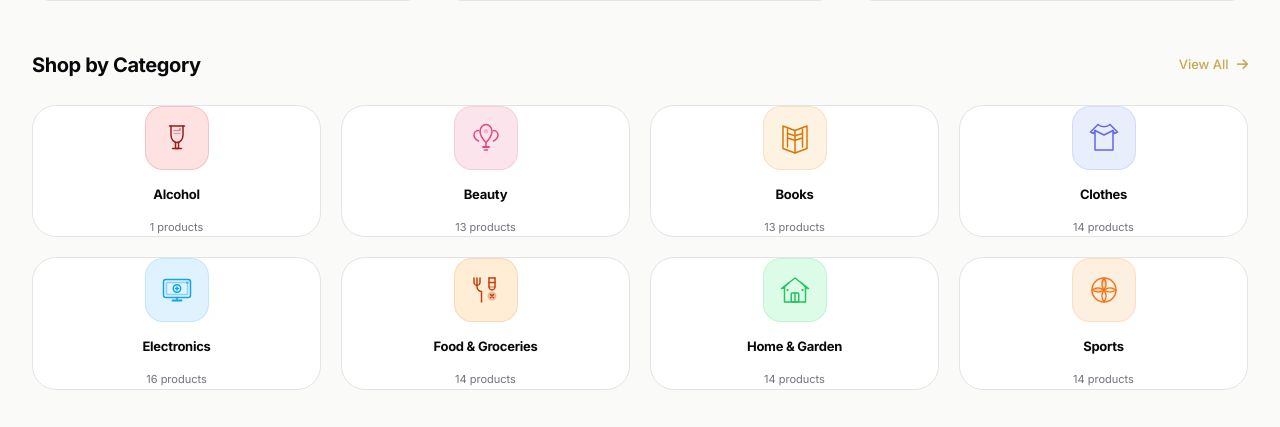
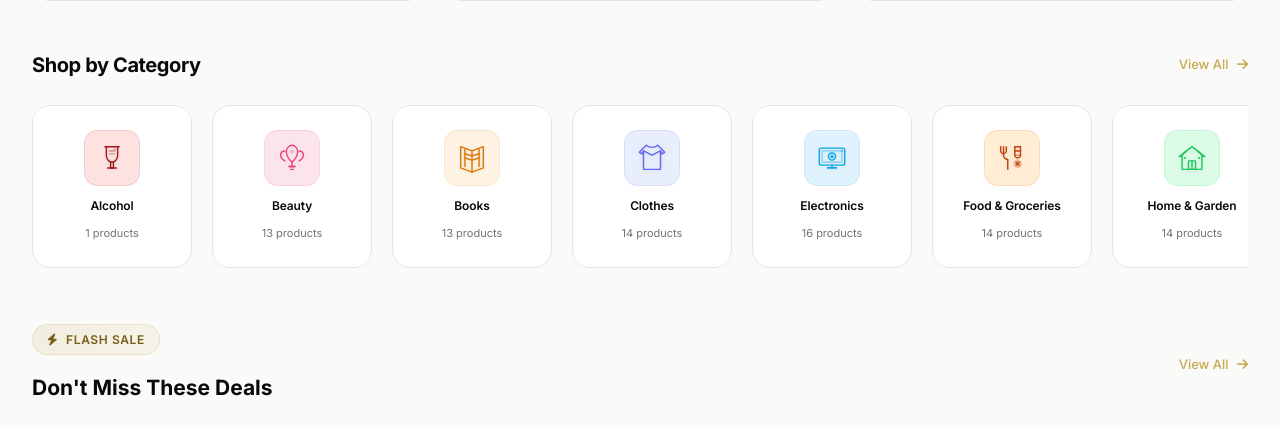
Before and after one commit to KushalKhanal777/MarketPlace, a Django app: page / in a window 1280 px wide. Shown: the part 678-1105 px from the top of the page. Run offline with Django 4.2, Linux system fonts and the light colour scheme; data comes from the database, SQL or seed files in the repository; data that the repository does not hold is empty.

Commit message:
revert category layout to horizontal scroll, keep new icons
- Reverted to horizontal scrollable row layout
- Kept all 8 new modern SVG icons
- Restored original card sizes and hover effects
- Removed grid responsive rules

```diff
--- a/static/css/style.css
+++ b/static/css/style.css
@@ -470,112 +470,95 @@ input, textarea, select { font-family: inherit; }
 .feature-text p { font-size: var(--text-xs); color: var(--ink-muted); line-height: 1.5; }
 
 /* ========== CATEGORIES ========== */
-.categories-section { padding: var(--sp-8) 0 var(--sp-12); }
-.categories-grid { display: grid; grid-template-columns: repeat(4, 1fr); gap: var(--sp-5); }
+.categories-grid { display: flex; gap: var(--sp-5); margin-bottom: var(--sp-12); overflow-x: auto; scroll-snap-type: x mandatory; -webkit-overflow-scrolling: touch; scrollbar-width: none; padding-bottom: var(--sp-2); }
+.categories-grid::-webkit-scrollbar { display: none; }
+.categories-grid .category-card { flex: 0 0 auto; width: 160px; scroll-snap-align: start; }
 
 /* Base card */
-.category-card { display: flex; flex-direction: column; align-items: center; justify-content: center; gap: var(--sp-4); padding: var(--sp-7) var(--sp-4) var(--sp-5); background: var(--surface); border: 1px solid var(--border); border-radius: var(--r-2xl); text-align: center; transition: all 0.35s cubic-bezier(0.16, 1, 0.3, 1); text-decoration: none; position: relative; overflow: hidden; cursor: pointer; }
-.category-card::before { content: ''; position: absolute; inset: 0; opacity: 0; transition: opacity 0.35s ease; pointer-events: none; border-radius: inherit; }
-.category-card::after { content: ''; position: absolute; top: 0; left: 50%; transform: translateX(-50%); width: 60px; height: 3px; border-radius: 0 0 4px 4px; opacity: 0; transition: all 0.35s ease; }
-.category-card:hover { transform: translateY(-8px) scale(1.02); border-color: transparent; }
+.category-card { display: flex; flex-direction: column; align-items: center; justify-content: center; gap: var(--sp-3); padding: var(--sp-6) var(--sp-3); background: var(--surface); border: 1px solid var(--border); border-radius: var(--r-xl); text-align: center; transition: all var(--dur-base) var(--ease-out); text-decoration: none; position: relative; overflow: hidden; }
+.category-card::before { content: ''; position: absolute; inset: 0; opacity: 0; transition: opacity var(--dur-base); pointer-events: none; border-radius: inherit; }
+.category-card:hover { transform: translateY(-6px); }
 .category-card:hover::before { opacity: 1; }
-.category-card:hover::after { opacity: 1; width: 80px; }
 
 /* Icon container */
-.category-icon { width: 64px; height: 64px; border-radius: var(--r-xl); display: flex; align-items: center; justify-content: center; transition: all 0.35s cubic-bezier(0.16, 1, 0.3, 1); overflow: hidden; border: 1.5px solid transparent; position: relative; z-index: 1; flex-shrink: 0; }
-.category-icon img { width: 36px; height: 36px; object-fit: contain; transition: transform 0.35s cubic-bezier(0.16, 1, 0.3, 1); }
-.category-card:hover .category-icon { transform: scale(1.15) rotate(-3deg); }
-.category-card:hover .category-icon img { transform: scale(1.1); }
+.category-icon { width: 56px; height: 56px; border-radius: var(--r-lg); display: flex; align-items: center; justify-content: center; transition: all var(--dur-base) var(--ease-out); overflow: hidden; border: 1.5px solid transparent; position: relative; z-index: 1; flex-shrink: 0; }
+.category-icon img { width: 34px; height: 34px; object-fit: contain; transition: transform var(--dur-base) var(--ease-out); filter: drop-shadow(0 1px 2px rgba(0,0,0,0.06)); }
+.category-card:hover .category-icon { transform: scale(1.1); }
+.category-card:hover .category-icon img { transform: scale(1.06); }
 
 /* Text */
-.category-card h3 { font-size: var(--text-sm); font-weight: 650; color: var(--ink); letter-spacing: -0.02em; position: relative; z-index: 1; line-height: 1.3; transition: color 0.3s ease; }
-.category-count { font-size: 11px; color: var(--ink-muted); font-weight: 400; position: relative; z-index: 1; transition: color 0.3s ease; }
+.category-card h3 { font-size: var(--text-xs); font-weight: 600; color: var(--ink); letter-spacing: -0.01em; position: relative; z-index: 1; line-height: 1.3; }
+.category-count { font-size: 11px; color: var(--ink-muted); font-weight: 400; position: relative; z-index: 1; }
 
 /* Arrow indicator */
-.category-arrow { position: absolute; bottom: var(--sp-4); right: var(--sp-4); width: 28px; height: 28px; border-radius: var(--r-full); display: flex; align-items: center; justify-content: center; font-size: 11px; opacity: 0; transform: translate(-4px, 4px); transition: all 0.35s cubic-bezier(0.16, 1, 0.3, 1); z-index: 1; }
-.category-card:hover .category-arrow { opacity: 1; transform: translate(0, 0); }
+.category-arrow { position: absolute; top: var(--sp-4); right: var(--sp-4); width: 24px; height: 24px; border-radius: var(--r-full); display: flex; align-items: center; justify-content: center; font-size: 10px; opacity: 0; transform: translateX(-4px); transition: all var(--dur-base) var(--ease-out); z-index: 1; }
+.category-card:hover .category-arrow { opacity: 1; transform: translateX(0); }
 
 /* ===== Per-category color themes ===== */
 
 /* Beauty — rose/pink */
-.cat-beauty { --cat-bg: linear-gradient(160deg, #fdf2f4 0%, #fce7eb 100%); --cat-icon-bg: #fce4ec; --cat-icon-border: rgba(236,72,110,0.15); --cat-icon-hover: linear-gradient(135deg, #fce4ec, #f8bbd0); --cat-glow: rgba(236,72,110,0.12); --cat-accent: #e8467a; --cat-bar: #e8467a; }
+.cat-beauty { --cat-bg: linear-gradient(160deg, #fdf2f4 0%, #fce7eb 100%); --cat-icon-bg: #fce4ec; --cat-icon-border: rgba(236,72,110,0.12); --cat-icon-hover: #f8bbd0; --cat-glow: rgba(236,72,110,0.08); --cat-accent: #e8467a; --cat-arrow-bg: rgba(236,72,110,0.08); }
 .cat-beauty::before { background: var(--cat-bg); }
-.cat-beauty::after { background: var(--cat-bar); }
 .cat-beauty .category-icon { background: var(--cat-icon-bg); border-color: var(--cat-icon-border); }
-.cat-beauty:hover { box-shadow: 0 16px 48px -8px var(--cat-glow), 0 4px 12px -2px rgba(0,0,0,0.06); }
-.cat-beauty:hover .category-icon { background: var(--cat-icon-hover); border-color: rgba(236,72,110,0.25); }
-.cat-beauty:hover h3 { color: var(--cat-accent); }
-.cat-beauty .category-arrow { background: rgba(236,72,110,0.1); color: var(--cat-accent); }
+.cat-beauty:hover { border-color: rgba(236,72,110,0.2); box-shadow: 0 12px 40px -8px var(--cat-glow), 0 2px 8px -2px rgba(0,0,0,0.04); }
+.cat-beauty:hover .category-icon { background: var(--cat-icon-hover); border-color: rgba(236,72,110,0.2); }
+.cat-beauty .category-arrow { background: var(--cat-arrow-bg); color: var(--cat-accent); }
 
 /* Books — warm amber */
-.cat-books { --cat-bg: linear-gradient(160deg, #fef9f0 0%, #fdf3e0 100%); --cat-icon-bg: #fef3e2; --cat-icon-border: rgba(217,119,6,0.15); --cat-icon-hover: linear-gradient(135deg, #fef3e2, #fde5c0); --cat-glow: rgba(217,119,6,0.12); --cat-accent: #d97706; --cat-bar: #d97706; }
+.cat-books { --cat-bg: linear-gradient(160deg, #fef9f0 0%, #fdf3e0 100%); --cat-icon-bg: #fef3e2; --cat-icon-border: rgba(217,119,6,0.12); --cat-icon-hover: #fde5c0; --cat-glow: rgba(217,119,6,0.08); --cat-accent: #d97706; --cat-arrow-bg: rgba(217,119,6,0.08); }
 .cat-books::before { background: var(--cat-bg); }
-.cat-books::after { background: var(--cat-bar); }
 .cat-books .category-icon { background: var(--cat-icon-bg); border-color: var(--cat-icon-border); }
-.cat-books:hover { box-shadow: 0 16px 48px -8px var(--cat-glow), 0 4px 12px -2px rgba(0,0,0,0.06); }
-.cat-books:hover .category-icon { background: var(--cat-icon-hover); border-color: rgba(217,119,6,0.25); }
-.cat-books:hover h3 { color: var(--cat-accent); }
-.cat-books .category-arrow { background: rgba(217,119,6,0.1); color: var(--cat-accent); }
+.cat-books:hover { border-color: rgba(217,119,6,0.2); box-shadow: 0 12px 40px -8px var(--cat-glow), 0 2px 8px -2px rgba(0,0,0,0.04); }
+.cat-books:hover .category-icon { background: var(--cat-icon-hover); border-color: rgba(217,119,6,0.2); }
+.cat-books .category-arrow { background: var(--cat-arrow-bg); color: var(--cat-accent); }
 
 /* Clothes — indigo/lavender */
-.cat-clothes { --cat-bg: linear-gradient(160deg, #f0f4fe 0%, #e8eefb 100%); --cat-icon-bg: #e8eefb; --cat-icon-border: rgba(99,102,241,0.15); --cat-icon-hover: linear-gradient(135deg, #e8eefb, #d5ddf8); --cat-glow: rgba(99,102,241,0.12); --cat-accent: #6366f1; --cat-bar: #6366f1; }
+.cat-clothes { --cat-bg: linear-gradient(160deg, #f0f4fe 0%, #e8eefb 100%); --cat-icon-bg: #e8eefb; --cat-icon-border: rgba(99,102,241,0.12); --cat-icon-hover: #d5ddf8; --cat-glow: rgba(99,102,241,0.08); --cat-accent: #6366f1; --cat-arrow-bg: rgba(99,102,241,0.08); }
 .cat-clothes::before { background: var(--cat-bg); }
-.cat-clothes::after { background: var(--cat-bar); }
 .cat-clothes .category-icon { background: var(--cat-icon-bg); border-color: var(--cat-icon-border); }
-.cat-clothes:hover { box-shadow: 0 16px 48px -8px var(--cat-glow), 0 4px 12px -2px rgba(0,0,0,0.06); }
-.cat-clothes:hover .category-icon { background: var(--cat-icon-hover); border-color: rgba(99,102,241,0.25); }
-.cat-clothes:hover h3 { color: var(--cat-accent); }
-.cat-clothes .category-arrow { background: rgba(99,102,241,0.1); color: var(--cat-accent); }
+.cat-clothes:hover { border-color: rgba(99,102,241,0.2); box-shadow: 0 12px 40px -8px var(--cat-glow), 0 2px 8px -2px rgba(0,0,0,0.04); }
+.cat-clothes:hover .category-icon { background: var(--cat-icon-hover); border-color: rgba(99,102,241,0.2); }
+.cat-clothes .category-arrow { background: var(--cat-arrow-bg); color: var(--cat-accent); }
 
 /* Electronics — sky blue */
-.cat-electronics { --cat-bg: linear-gradient(160deg, #f0f9fe 0%, #e0f2fe 100%); --cat-icon-bg: #e0f2fe; --cat-icon-border: rgba(14,165,233,0.15); --cat-icon-hover: linear-gradient(135deg, #e0f2fe, #bae6fd); --cat-glow: rgba(14,165,233,0.12); --cat-accent: #0ea5e9; --cat-bar: #0ea5e9; }
+.cat-electronics { --cat-bg: linear-gradient(160deg, #f0f9fe 0%, #e0f2fe 100%); --cat-icon-bg: #e0f2fe; --cat-icon-border: rgba(14,165,233,0.12); --cat-icon-hover: #bae6fd; --cat-glow: rgba(14,165,233,0.08); --cat-accent: #0ea5e9; --cat-arrow-bg: rgba(14,165,233,0.08); }
 .cat-electronics::before { background: var(--cat-bg); }
-.cat-electronics::after { background: var(--cat-bar); }
 .cat-electronics .category-icon { background: var(--cat-icon-bg); border-color: var(--cat-icon-border); }
-.cat-electronics:hover { box-shadow: 0 16px 48px -8px var(--cat-glow), 0 4px 12px -2px rgba(0,0,0,0.06); }
-.cat-electronics:hover .category-icon { background: var(--cat-icon-hover); border-color: rgba(14,165,233,0.25); }
-.cat-electronics:hover h3 { color: var(--cat-accent); }
-.cat-electronics .category-arrow { background: rgba(14,165,233,0.1); color: var(--cat-accent); }
+.cat-electronics:hover { border-color: rgba(14,165,233,0.2); box-shadow: 0 12px 40px -8px var(--cat-glow), 0 2px 8px -2px rgba(0,0,0,0.04); }
+.cat-electronics:hover .category-icon { background: var(--cat-icon-hover); border-color: rgba(14,165,233,0.2); }
+.cat-electronics .category-arrow { background: var(--cat-arrow-bg); color: var(--cat-accent); }
 
 /* Home & Garden — emerald green */
-.cat-home { --cat-bg: linear-gradient(160deg, #f0fdf4 0%, #dcfce7 100%); --cat-icon-bg: #dcfce7; --cat-icon-border: rgba(34,197,94,0.15); --cat-icon-hover: linear-gradient(135deg, #dcfce7, #bbf7d0); --cat-glow: rgba(34,197,94,0.12); --cat-accent: #16a34a; --cat-bar: #22c55e; }
+.cat-home { --cat-bg: linear-gradient(160deg, #f0fdf4 0%, #dcfce7 100%); --cat-icon-bg: #dcfce7; --cat-icon-border: rgba(34,197,94,0.12); --cat-icon-hover: #bbf7d0; --cat-glow: rgba(34,197,94,0.08); --cat-accent: #16a34a; --cat-arrow-bg: rgba(34,197,94,0.08); }
 .cat-home::before { background: var(--cat-bg); }
-.cat-home::after { background: var(--cat-bar); }
 .cat-home .category-icon { background: var(--cat-icon-bg); border-color: var(--cat-icon-border); }
-.cat-home:hover { box-shadow: 0 16px 48px -8px var(--cat-glow), 0 4px 12px -2px rgba(0,0,0,0.06); }
-.cat-home:hover .category-icon { background: var(--cat-icon-hover); border-color: rgba(34,197,94,0.25); }
-.cat-home:hover h3 { color: var(--cat-accent); }
-.cat-home .category-arrow { background: rgba(34,197,94,0.1); color: var(--cat-accent); }
+.cat-home:hover { border-color: rgba(34,197,94,0.2); box-shadow: 0 12px 40px -8px var(--cat-glow), 0 2px 8px -2px rgba(0,0,0,0.04); }
+.cat-home:hover .category-icon { background: var(--cat-icon-hover); border-color: rgba(34,197,94,0.2); }
+.cat-home .category-arrow { background: var(--cat-arrow-bg); color: var(--cat-accent); }
 
 /* Sports — orange */
-.cat-sports { --cat-bg: linear-gradient(160deg, #fef6f0 0%, #fef0e0 100%); --cat-icon-bg: #fef0e0; --cat-icon-border: rgba(249,115,22,0.15); --cat-icon-hover: linear-gradient(135deg, #fef0e0, #fed7aa); --cat-glow: rgba(249,115,22,0.12); --cat-accent: #ea580c; --cat-bar: #f97316; }
+.cat-sports { --cat-bg: linear-gradient(160deg, #fef6f0 0%, #fef0e0 100%); --cat-icon-bg: #fef0e0; --cat-icon-border: rgba(249,115,22,0.12); --cat-icon-hover: #fed7aa; --cat-glow: rgba(249,115,22,0.08); --cat-accent: #ea580c; --cat-arrow-bg: rgba(249,115,22,0.08); }
 .cat-sports::before { background: var(--cat-bg); }
-.cat-sports::after { background: var(--cat-bar); }
 .cat-sports .category-icon { background: var(--cat-icon-bg); border-color: var(--cat-icon-border); }
-.cat-sports:hover { box-shadow: 0 16px 48px -8px var(--cat-glow), 0 4px 12px -2px rgba(0,0,0,0.06); }
-.cat-sports:hover .category-icon { background: var(--cat-icon-hover); border-color: rgba(249,115,22,0.25); }
-.cat-sports:hover h3 { color: var(--cat-accent); }
-.cat-sports .category-arrow { background: rgba(249,115,22,0.1); color: var(--cat-accent); }
+.cat-sports:hover { border-color: rgba(249,115,22,0.2); box-shadow: 0 12px 40px -8px var(--cat-glow), 0 2px 8px -2px rgba(0,0,0,0.04); }
+.cat-sports:hover .category-icon { background: var(--cat-icon-hover); border-color: rgba(249,115,22,0.2); }
+.cat-sports .category-arrow { background: var(--cat-arrow-bg); color: var(--cat-accent); }
 
 /* Alcohol — wine/burgundy */
-.cat-alcohol { --cat-bg: linear-gradient(160deg, #fef2f2 0%, #fee2e2 100%); --cat-icon-bg: #fee2e2; --cat-icon-border: rgba(190,18,60,0.15); --cat-icon-hover: linear-gradient(135deg, #fee2e2, #fecaca); --cat-glow: rgba(190,18,60,0.12); --cat-accent: #be123c; --cat-bar: #991b1b; }
+.cat-alcohol { --cat-bg: linear-gradient(160deg, #fef2f2 0%, #fee2e2 100%); --cat-icon-bg: #fee2e2; --cat-icon-border: rgba(190,18,60,0.12); --cat-icon-hover: #fecaca; --cat-glow: rgba(190,18,60,0.08); --cat-accent: #be123c; --cat-arrow-bg: rgba(190,18,60,0.08); }
 .cat-alcohol::before { background: var(--cat-bg); }
-.cat-alcohol::after { background: var(--cat-bar); }
 .cat-alcohol .category-icon { background: var(--cat-icon-bg); border-color: var(--cat-icon-border); }
-.cat-alcohol:hover { box-shadow: 0 16px 48px -8px var(--cat-glow), 0 4px 12px -2px rgba(0,0,0,0.06); }
-.cat-alcohol:hover .category-icon { background: var(--cat-icon-hover); border-color: rgba(190,18,60,0.25); }
-.cat-alcohol:hover h3 { color: var(--cat-accent); }
-.cat-alcohol .category-arrow { background: rgba(190,18,60,0.1); color: var(--cat-accent); }
+.cat-alcohol:hover { border-color: rgba(190,18,60,0.2); box-shadow: 0 12px 40px -8px var(--cat-glow), 0 2px 8px -2px rgba(0,0,0,0.04); }
+.cat-alcohol:hover .category-icon { background: var(--cat-icon-hover); border-color: rgba(190,18,60,0.2); }
+.cat-alcohol .category-arrow { background: var(--cat-arrow-bg); color: var(--cat-accent); }
 
 /* Food — deep orange */
-.cat-food { --cat-bg: linear-gradient(160deg, #fff7ed 0%, #ffedd5 100%); --cat-icon-bg: #ffedd5; --cat-icon-border: rgba(234,88,12,0.15); --cat-icon-hover: linear-gradient(135deg, #ffedd5, #fed7aa); --cat-glow: rgba(234,88,12,0.12); --cat-accent: #c2410c; --cat-bar: #ea580c; }
+.cat-food { --cat-bg: linear-gradient(160deg, #fff7ed 0%, #ffedd5 100%); --cat-icon-bg: #ffedd5; --cat-icon-border: rgba(234,88,12,0.12); --cat-icon-hover: #fed7aa; --cat-glow: rgba(234,88,12,0.08); --cat-accent: #c2410c; --cat-arrow-bg: rgba(234,88,12,0.08); }
 .cat-food::before { background: var(--cat-bg); }
-.cat-food::after { background: var(--cat-bar); }
 .cat-food .category-icon { background: var(--cat-icon-bg); border-color: var(--cat-icon-border); }
-.cat-food:hover { box-shadow: 0 16px 48px -8px var(--cat-glow), 0 4px 12px -2px rgba(0,0,0,0.06); }
-.cat-food:hover .category-icon { background: var(--cat-icon-hover); border-color: rgba(234,88,12,0.25); }
-.cat-food:hover h3 { color: var(--cat-accent); }
-.cat-food .category-arrow { background: rgba(234,88,12,0.1); color: var(--cat-accent); }
+.cat-food:hover { border-color: rgba(234,88,12,0.2); box-shadow: 0 12px 40px -8px var(--cat-glow), 0 2px 8px -2px rgba(0,0,0,0.04); }
+.cat-food:hover .category-icon { background: var(--cat-icon-hover); border-color: rgba(234,88,12,0.2); }
+.cat-food .category-arrow { background: var(--cat-arrow-bg); color: var(--cat-accent); }
 
 /* ========== FLASH SALE ========== */
 .flash-sale-header { display: flex; align-items: center; justify-content: space-between; margin-bottom: var(--sp-6); }
@@ -1243,7 +1226,6 @@ input, textarea, select { font-family: inherit; }
    ============================================================ */
 @media (max-width: 1024px) {
     .hero h1 { font-size: var(--text-4xl); }
-    .categories-grid { grid-template-columns: repeat(3, 1fr); }
     .footer-main { grid-template-columns: 1fr 1fr; gap: var(--sp-6); }
     .footer-brand { grid-column: 1 / -1; }
     .testimonials-grid { grid-template-columns: 1fr 1fr; }
@@ -1271,9 +1253,8 @@ input, textarea, select { font-family: inherit; }
     body { padding-bottom: 72px; }
     .main-content { padding: var(--sp-5) var(--sp-4) var(--sp-10); }
     .product-grid { grid-template-columns: repeat(2, 1fr); gap: var(--sp-4); }
-    .categories-grid { grid-template-columns: repeat(2, 1fr); gap: var(--sp-3); }
-    .category-card { padding: var(--sp-5) var(--sp-3); }
-    .category-icon { width: 52px; height: 52px; }
+    .category-card { padding: var(--sp-5) var(--sp-2); }
+    .category-icon { width: 48px; height: 48px; }
     .category-icon img { width: 30px; height: 30px; }
     .features-grid { grid-template-columns: 1fr; gap: var(--sp-3); }
     .feature-card { padding: var(--sp-4) var(--sp-4); }
@@ -1322,7 +1303,6 @@ input, textarea, select { font-family: inherit; }
     .hero-actions { flex-direction: column; width: 100%; }
     .hero-actions .btn { width: 100%; }
     .product-grid { grid-template-columns: 1fr; }
-    .categories-grid { grid-template-columns: repeat(2, 1fr); gap: var(--sp-3); }
     .detail-meta-top { flex-direction: column; align-items: flex-start; }
     .auth-card { padding: var(--sp-5); border-radius: var(--r-lg); }
     .stat-number { font-size: var(--text-lg); }
```
